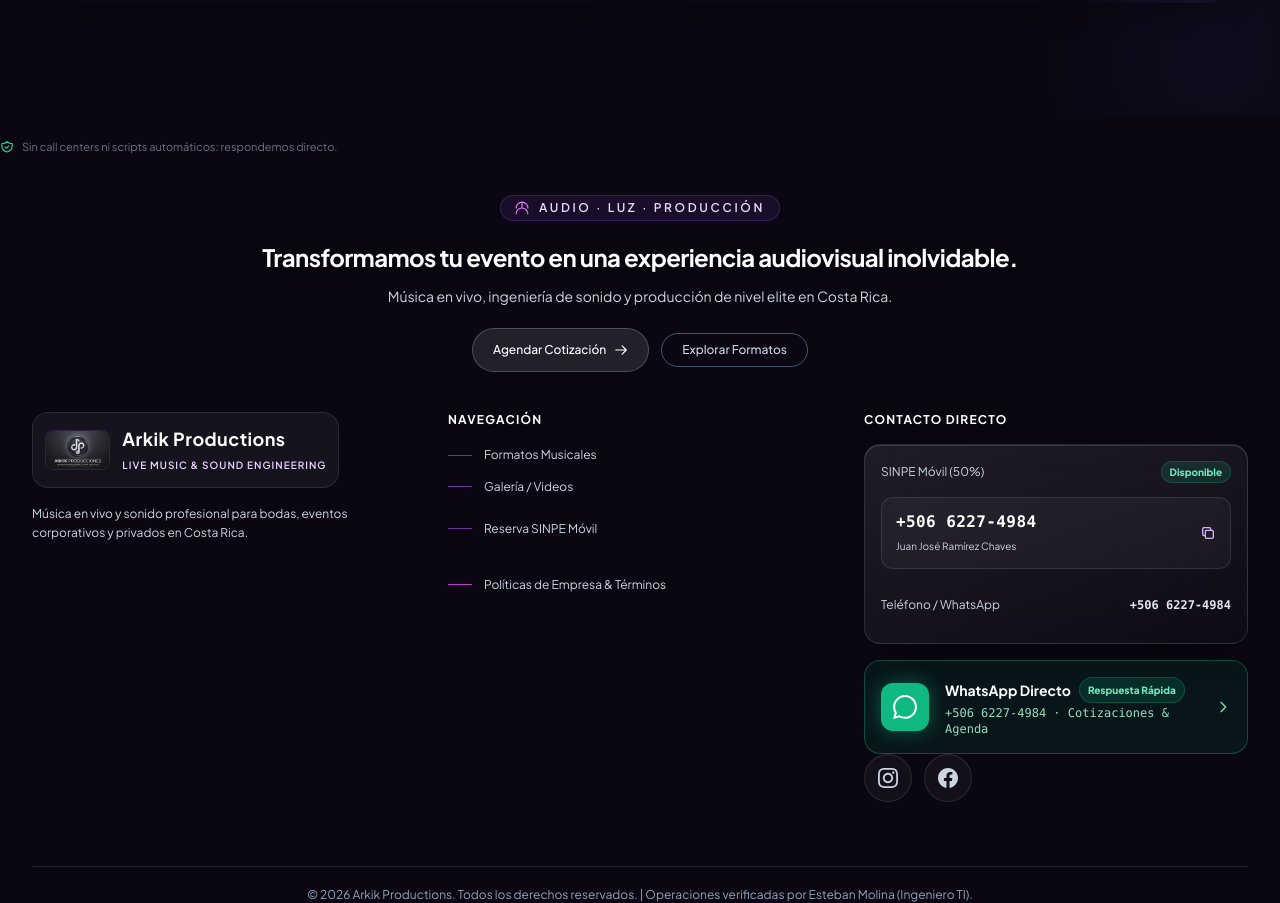
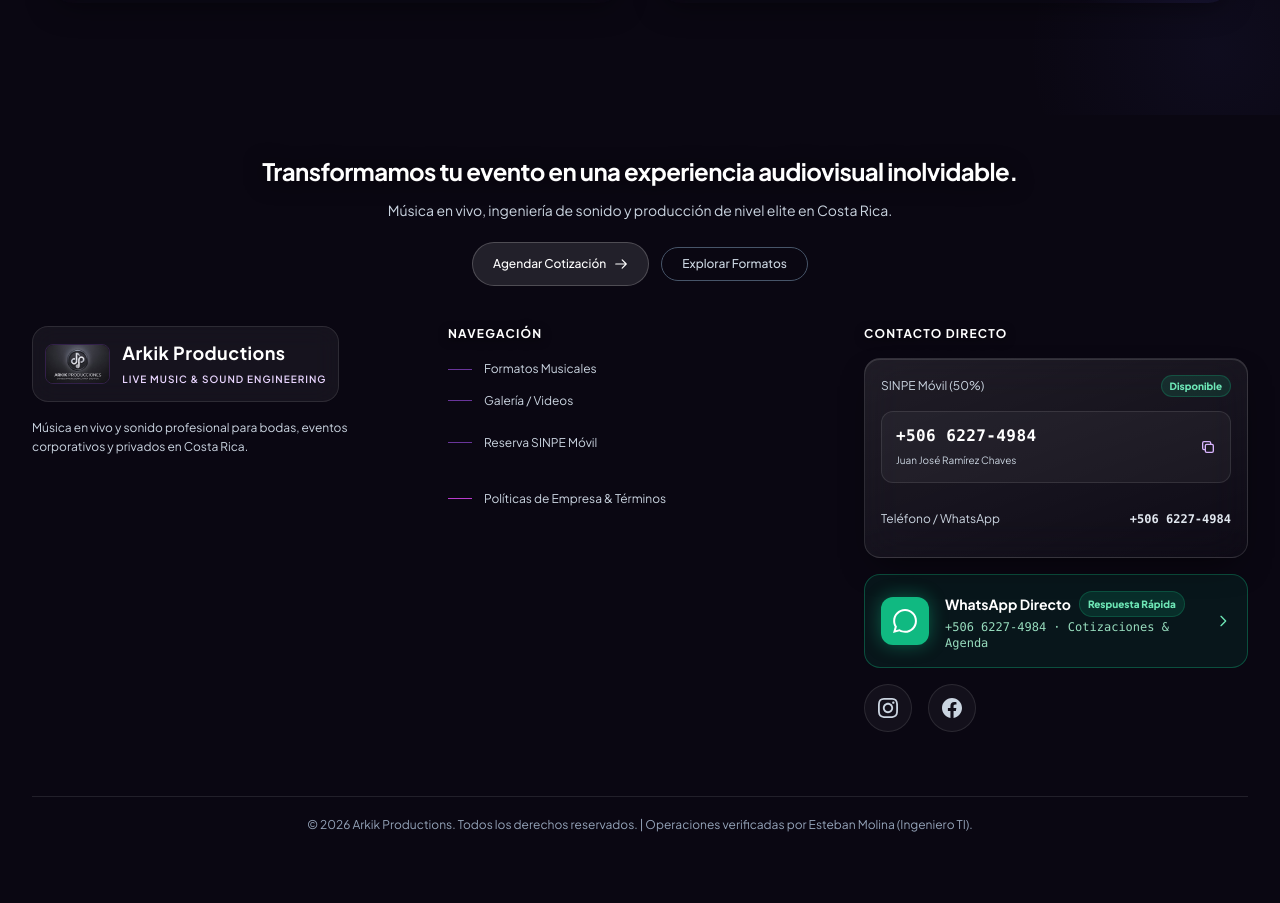
Before and after one commit to esmoliname/arkik_productions_web, a website: page index.html in a window 1280 px wide. Shown: the part 6220-7123 px from the top of the page. After the commit the page ends 7052 px from the top, so only its background shows below. Drawn offline with nearby package versions, Linux system fonts and the light colour scheme.

Commit message:
fix: Eliminacion de textos superiores en footer y ajuste de espaciado para botones sociales

```diff
--- a/index.html
+++ b/index.html
@@ -710,16 +710,6 @@
       </div>
     </section>
 
-    <p class="mt-6 text-[11px] text-gray-500 flex items-center gap-2">
-      <svg class="w-3.5 h-3.5 text-emerald-400 flex-shrink-0" fill="none" stroke="currentColor" viewBox="0 0 24 24"
-        aria-hidden="true">
-        <path stroke-linecap="round" stroke-linejoin="round" stroke-width="2"
-          d="M9 12l2 2 4-4m5.618-4.016A11.955 11.955 0 0112 2.944a11.955 11.955 0 01-8.618 3.04A12.02 12.02 0 003 9c0 5.591 3.824 10.29 9 11.622 5.176-1.332 9-6.03 9-11.622 0-1.042-.133-2.052-.382-3.016z">
-        </path>
-      </svg>
-      Sin call centers ni scripts automáticos: respondemos directo.
-    </p>
-
   </main>
 
   <!-- Footer Unificado (Full-Bleed) — ARKIK LIGHT NEON AMBIENT, un solo bloque sin cortes -->
@@ -734,18 +724,8 @@
 
         <!-- Mensaje principal + CTAs -->
         <div class="pt-8 sm:pt-10 text-center">
-          <span
-            class="inline-flex items-center gap-2.5 px-3.5 py-1 rounded-full text-[10px] sm:text-xs font-semibold uppercase tracking-[0.22em] text-purple-200 bg-purple-500/10 border border-purple-500/25 backdrop-blur-md">
-            <svg class="w-3.5 h-3.5 text-fuchsia-400" fill="none" stroke="currentColor" stroke-width="2"
-              viewBox="0 0 24 24" aria-hidden="true">
-              <path stroke-linecap="round" stroke-linejoin="round"
-                d="M12 2a10 10 0 0 1 10 10m-10-10a10 10 0 0 0-10 10m10-10v10m0 0a10 10 0 0 1 10 10m-10-10a10 10 0 0 0-10 10" />
-            </svg>
-            Audio · Luz · Producción
-          </span>
-
           <h2
-            class="footer-title mt-5 mx-auto max-w-4xl text-xl sm:text-2xl font-bold text-white tracking-tight leading-snug">
+            class="footer-title mx-auto max-w-4xl text-xl sm:text-2xl font-bold text-white tracking-tight leading-snug">
             Transformamos tu evento en una experiencia audiovisual inolvidable.
           </h2>
 
@@ -888,7 +868,7 @@
             </a>
 
             <!-- Redes Sociales circulares con brillo perimetral -->
-            <div class="flex gap-3">
+            <div class="flex gap-4 mt-4">
               <a href="https://www.instagram.com/kikeramirezcr?igsh=MWVtNTFqandkdW80aA%3D%3D&utm_source=qr"
                 target="_blank" rel="noopener noreferrer" aria-label="Instagram de Arkik Productions"
                 class="footer-social w-12 h-12 rounded-full flex items-center justify-center group">
```
